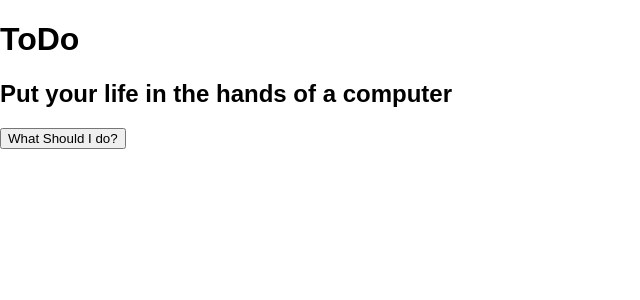
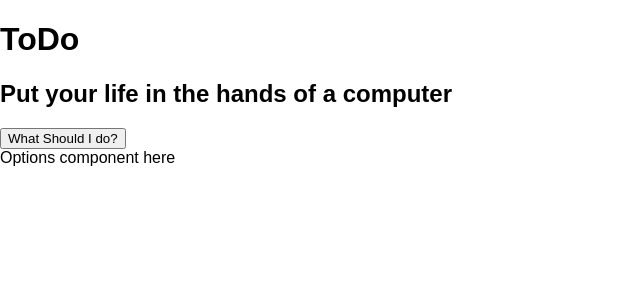
Before and after one commit to moumen-soliman/reactjs-todo-app, a React (Create React App) app: page / in a window 1280 px wide. Shown: the top 300 px of the page, without its empty margins (0-640 px from the left). Built offline with nearby package versions, Linux system fonts and the light colour scheme.

Commit message:
add options component

```diff
--- a/src/App.js
+++ b/src/App.js
@@ -5,6 +5,7 @@ import './App.css';
 //Components
 import Header from './components/main/header.js'
 import Action from './components/actions/action.js'
+import Options from './components/options/options.js'
 
 class App extends Component {
   render() {
@@ -12,6 +13,7 @@ class App extends Component {
       <div className="container">
         <Header />
         <Action />
+        <Options />
       </div>
     );
   }
--- /dev/null
+++ b/src/components/options/options.js
@@ -0,0 +1,13 @@
+import React, {Component} from 'react';
+
+class Options extends Component {
+    render() {
+        return (
+            <div>
+                Options component here
+            </div>
+        );
+    }
+}
+
+export default Options;
```
